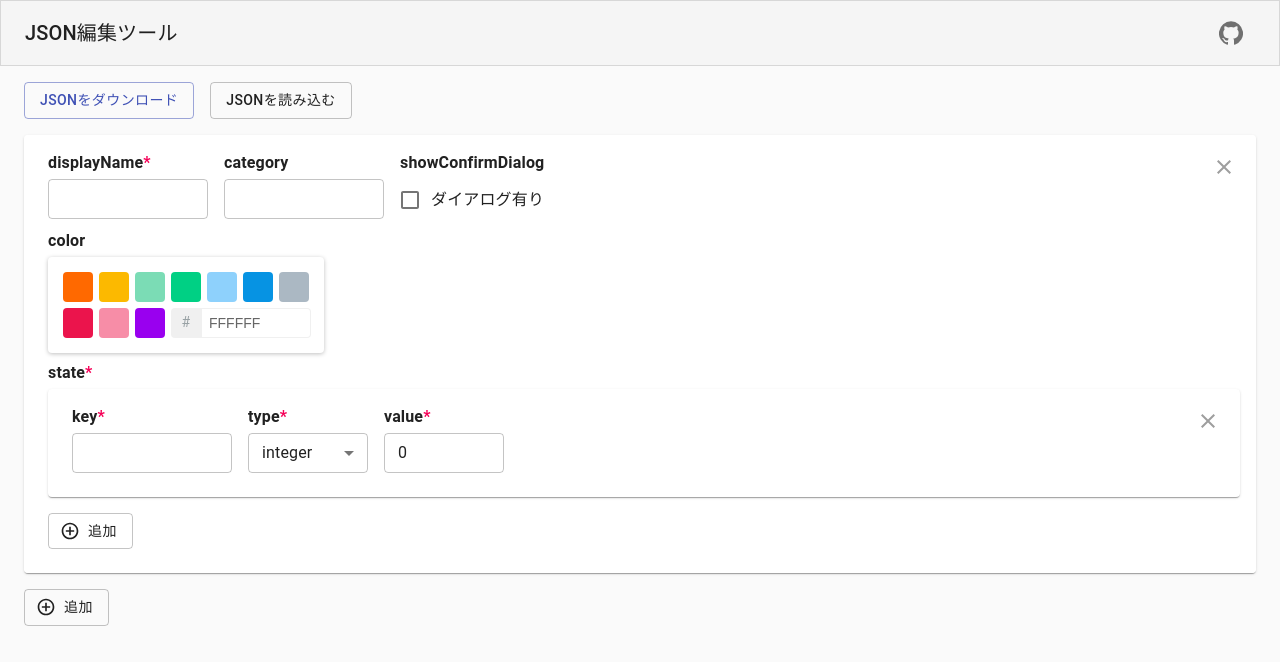
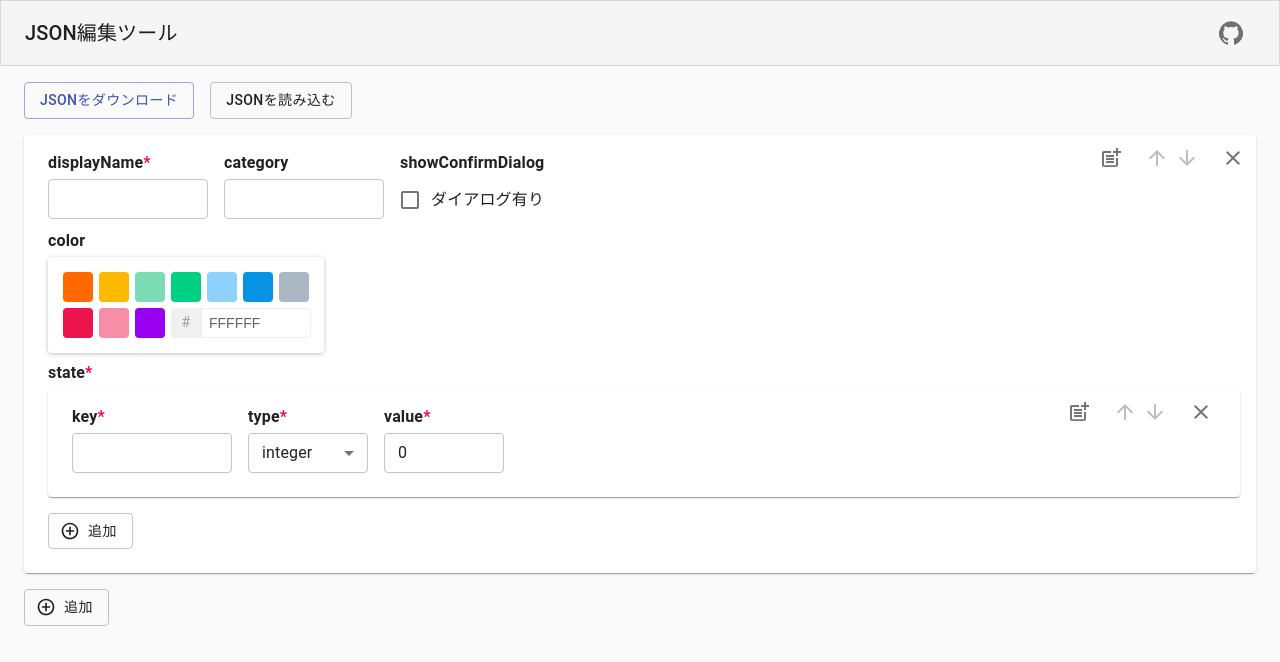
Before and after one commit to MiuraKo-hei/cluster-trigger-json, a React app: page / in a window 1280 px wide. Shown: the top 662 px of the page. Built offline with nearby package versions, Linux system fonts and the light colour scheme.

Commit message:
add move, duplication function

```diff
--- a/src/components/TriggerTool/EditForm/State.tsx
+++ b/src/components/TriggerTool/EditForm/State.tsx
@@ -12,6 +12,10 @@ import {
 } from "@material-ui/core";
 import { Field, FieldProps } from "formik";
 import CloseIcon from "@material-ui/icons/Close";
+import ArrowUpwardIcon from "@material-ui/icons/ArrowUpward";
+import PostAddIcon from "@material-ui/icons/PostAdd";
+
+import ArrowDownwardIcon from "@material-ui/icons/ArrowDownward";
 import { TriggerType, TriggerState } from "../../../types/Trigger";
 
 const Label = styled(Typography).attrs({ variant: "body1" })<{
@@ -24,11 +28,20 @@ const Label = styled(Typography).attrs({ variant: "body1" })<{
     color: ${(props) => props.theme.palette.secondary.main};
   }
 `;
-const CloseButton = styled(IconButton)`
+const Buttons = styled("div")`
   position: absolute;
   right: ${(props) => props.theme.spacing(1)};
   top: ${(props) => props.theme.spacing(1)};
-  color: ${(props) => props.theme.palette.grey[500]};
+  display: flex;
+`;
+const ButtonBase = styled(IconButton).attrs({ size: "small" })``;
+const CloseButton = styled(ButtonBase)``;
+const DownButton = styled(ButtonBase)`
+  margin-right: ${({ theme }) => theme.spacing(2)};
+`;
+const UpButton = styled(ButtonBase)``;
+const DuplicationButton = styled(ButtonBase)`
+  margin-right: ${({ theme }) => theme.spacing(2)};
 `;
 const Container = styled(Paper)`
   position: relative;
@@ -64,6 +77,11 @@ type Props = {
   stateIndex: number;
   state: TriggerState;
   remove: () => void;
+  isFirst: boolean;
+  isLast: boolean;
+  moveUp: () => void;
+  moveDown: () => void;
+  duplication: () => void;
 };
 
 const State: React.FunctionComponent<Props> = ({
@@ -71,12 +89,28 @@ const State: React.FunctionComponent<Props> = ({
   stateIndex,
   state,
   remove,
+  isFirst,
+  isLast,
+  moveUp,
+  moveDown,
+  duplication,
 }) => {
   return (
     <Container>
-      <CloseButton onClick={remove}>
-        <CloseIcon />
-      </CloseButton>
+      <Buttons>
+        <DuplicationButton onClick={duplication}>
+          <PostAddIcon />
+        </DuplicationButton>
+        <UpButton disabled={isFirst} onClick={moveUp}>
+          <ArrowUpwardIcon />
+        </UpButton>
+        <DownButton disabled={isLast} onClick={moveDown}>
+          <ArrowDownwardIcon />
+        </DownButton>
+        <CloseButton onClick={remove}>
+          <CloseIcon />
+        </CloseButton>
+      </Buttons>
       <FieldWrapper>
         <Label required>key</Label>
         <Field name={`triggers.${triggerIndex}.state.${stateIndex}.key`}>
--- a/src/components/TriggerTool/EditForm/TriggerCard.tsx
+++ b/src/components/TriggerTool/EditForm/TriggerCard.tsx
@@ -10,7 +10,10 @@ import {
   IconButton,
 } from "@material-ui/core";
 import CloseIcon from "@material-ui/icons/Close";
+import ArrowUpwardIcon from "@material-ui/icons/ArrowUpward";
+import PostAddIcon from "@material-ui/icons/PostAdd";
 
+import ArrowDownwardIcon from "@material-ui/icons/ArrowDownward";
 import AddCircleOutlineIcon from "@material-ui/icons/AddCircleOutline";
 import { Field, FieldProps, FieldArray } from "formik";
 import styled from "styled-components";
@@ -70,11 +73,20 @@ const StateWrapper = styled("div")`
   }
 `;
 
-const CloseButton = styled(IconButton)`
+const Buttons = styled("div")`
+  display: flex;
   position: absolute;
   right: ${(props) => props.theme.spacing(1)};
   top: ${(props) => props.theme.spacing(1)};
-  color: ${(props) => props.theme.palette.grey[500]};
+`;
+const ButtonBase = styled(IconButton).attrs({ size: "small" })``;
+const CloseButton = styled(ButtonBase)``;
+const DownButton = styled(ButtonBase)`
+  margin-right: ${({ theme }) => theme.spacing(2)};
+`;
+const UpButton = styled(ButtonBase)``;
+const DuplicationButton = styled(ButtonBase)`
+  margin-right: ${({ theme }) => theme.spacing(2)};
 `;
 const FieldWrapper = styled("div")``;
 
@@ -82,18 +94,39 @@ type Props = {
   triggerIndex: number;
   trigger: Trigger;
   remove: () => void;
+  isFirst: boolean;
+  isLast: boolean;
+  moveUp: () => void;
+  moveDown: () => void;
+  duplication: () => void;
 };
 
 const TriggerCard: React.FunctionComponent<Props> = ({
   triggerIndex,
   trigger,
   remove,
+  isFirst,
+  isLast,
+  moveUp,
+  moveDown,
+  duplication,
 }) => {
   return (
     <StyledCard triggerColor={trigger.color}>
-      <CloseButton onClick={remove}>
-        <CloseIcon />
-      </CloseButton>
+      <Buttons>
+        <DuplicationButton onClick={duplication}>
+          <PostAddIcon />
+        </DuplicationButton>
+        <UpButton disabled={isFirst} onClick={moveUp}>
+          <ArrowUpwardIcon />
+        </UpButton>
+        <DownButton disabled={isLast} onClick={moveDown}>
+          <ArrowDownwardIcon />
+        </DownButton>
+        <CloseButton onClick={remove}>
+          <CloseIcon />
+        </CloseButton>
+      </Buttons>
       <StyledCardContent>
         <NameAndCategory>
           <FieldWrapper>
@@ -151,6 +184,20 @@ const TriggerCard: React.FunctionComponent<Props> = ({
                       remove={() => {
                         arrayHelpers.remove(stateIndex);
                       }}
+                      isFirst={stateIndex === 0}
+                      isLast={stateIndex === trigger.state.length - 1}
+                      moveUp={() => {
+                        arrayHelpers.swap(stateIndex, stateIndex - 1);
+                      }}
+                      moveDown={() => {
+                        arrayHelpers.swap(stateIndex, stateIndex + 1);
+                      }}
+                      duplication={() => {
+                        arrayHelpers.insert(stateIndex + 1, {
+                          ...state,
+                          key: `${state.key}_copy`,
+                        });
+                      }}
                     />
                   ))}
                   <Button
--- a/src/components/TriggerTool/EditForm/index.tsx
+++ b/src/components/TriggerTool/EditForm/index.tsx
@@ -102,6 +102,20 @@ const EditForm: React.FunctionComponent = () => {
                         remove={() => {
                           arrayHelpers.remove(triggerIndex);
                         }}
+                        isFirst={triggerIndex === 0}
+                        isLast={triggerIndex === values.triggers.length - 1}
+                        moveUp={() => {
+                          arrayHelpers.swap(triggerIndex, triggerIndex - 1);
+                        }}
+                        moveDown={() => {
+                          arrayHelpers.swap(triggerIndex, triggerIndex + 1);
+                        }}
+                        duplication={() => {
+                          arrayHelpers.insert(triggerIndex + 1, {
+                            ...trigger,
+                            displayName: `${trigger.displayName}_copy`,
+                          });
+                        }}
                       />
                     ))}
                   </CardWrapper>
```
